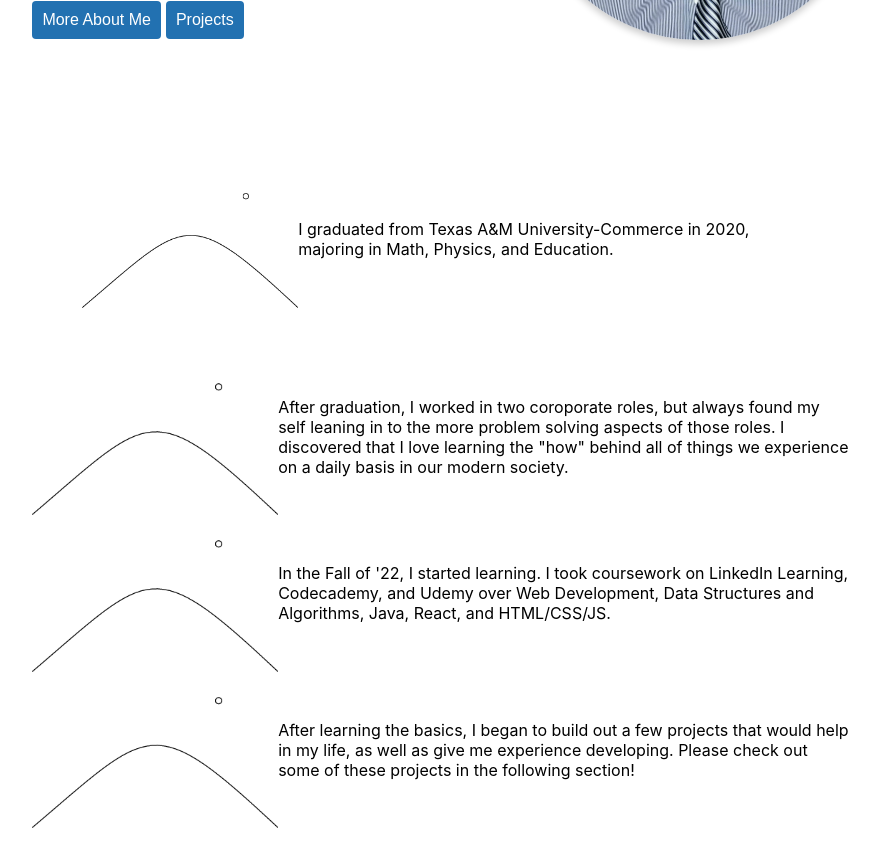
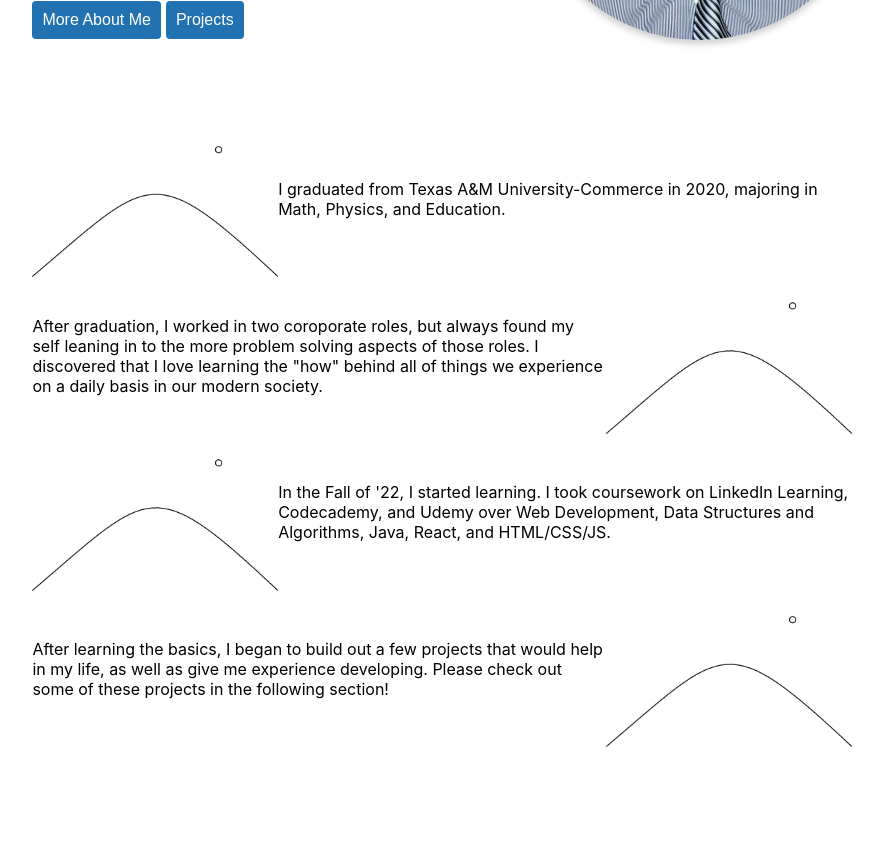
Before and after one commit to SlimPortfolio/resume, a React (Create React App) app: page / in a window 1280 px wide. Shown: the part 500-1366 px from the top of the page, without its empty margins (198-1081 px from the left). After the commit the page ends 1324 px from the top, so only its background shows below. Built offline with nearby package versions, Linux system fonts and the light colour scheme.

Commit message:
replaced in-line styling with css styling for about me section

```diff
--- a/src/Components/AboutMe.js
+++ b/src/Components/AboutMe.js
@@ -7,78 +7,34 @@ function AboutMe() {
 
     return(
         <Fragment>
-            <div
-                style={{
-                    marginLeft: "18%",
-                    marginRight: "18%",
-                    marginTop: "6%",
-                    marginBottom: "6%",
-                }}
-            >
-                <div
-                    style={{
-                        display: "flex",
-                        padding: "50px",
-                    }}
-                >
-                    <img src={placeholderImage} width={"30%"}></img>
+            <div className="Content-Area-2">
+                <div className="About-Me-Grid">
+                    <img src={placeholderImage}></img>
 
-                    <div
-                        style={{
-                            display:"flex",
-                            alignItems:"center",
-                        }}
-                    >
+                    <div className="About-Me-Grid-Text">
                         <p>I graduated from Texas A&M University-Commerce in 2020, majoring in Math, Physics, and Education.</p>
                     </div>
                 </div>
 
-                <div
-                    style={{
-                        display: "flex",
-                    }}
-                >
-                    <img src={placeholderImage} width={"30%"}></img>
-                    <div
-                        style={{
-                            display:"flex",
-                            alignItems:"center",
-                        }}
-                    >
+                <div className="About-Me-Grid">
+                    <div className="About-Me-Grid-Text">
                         <p>After graduation, I worked in two coroporate roles, but always found my self leaning in to the more problem solving aspects of those roles. I discovered that I love learning the "how" behind all of things we experience on a daily basis in our modern society.</p>
                     </div>
+                    <img src={placeholderImage}></img>
                 </div>
 
-                <div
-                    style={{
-                        display: "flex",
-                    }}
-                >
-                    <img src={placeholderImage} width={"30%"}></img>
-                    <div
-                        style={{
-                            display:"flex",
-                            alignItems:"center",
-                        }}
-                    >
+                <div className="About-Me-Grid">
+                    <img src={placeholderImage}></img>
+                    <div className="About-Me-Grid-Text">
                         <p>In the Fall of '22, I started learning. I took coursework on LinkedIn Learning, Codecademy, and Udemy over Web Development, Data Structures and Algorithms, Java, React, and HTML/CSS/JS.</p>
                     </div>
                 </div>
 
-                <div
-                    style={{
-                        display: "flex",
-                    }}
-                >
-                    <img src={placeholderImage} width={"30%"}></img>
-                    <div
-                        style={{
-                            display:"flex",
-                            alignItems:"center",
-                        }}
-                    >
+                <div className="About-Me-Grid">
+                    <div className="About-Me-Grid-Text">
                         <p>After learning the basics, I began to build out a few projects that would help in my life, as well as give me experience developing. Please check out some of these projects in the following section!</p>
                     </div>
+                    <img src={placeholderImage}></img>
                 </div>
             </div>
         </Fragment>
--- a/src/Styles/Styles.css
+++ b/src/Styles/Styles.css
@@ -73,3 +73,24 @@
 .Intro-Image {
     width: 40%;
 }
+
+.Content-Area-2 {
+    margin-left: 18%;
+    margin-right: 18%;
+    margin-top: 6%;
+    margin-bottom: 6%;
+}
+
+.About-Me-Grid {
+    display: flex;
+    padding: "50px";
+}
+
+.About-Me-Grid-Text {
+    display: flex;
+    align-items: center;
+}
+
+.About-Me-Grid img {
+    width: 30%;
+}
```
